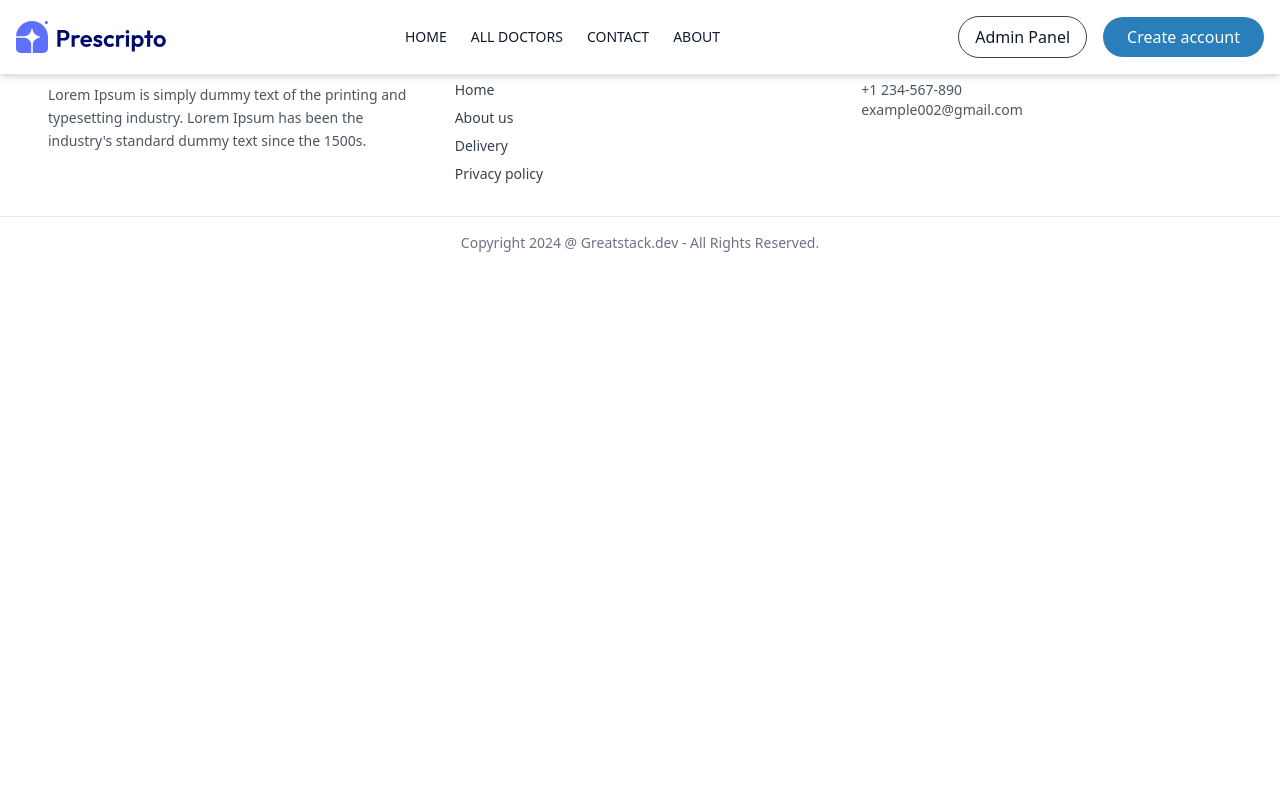
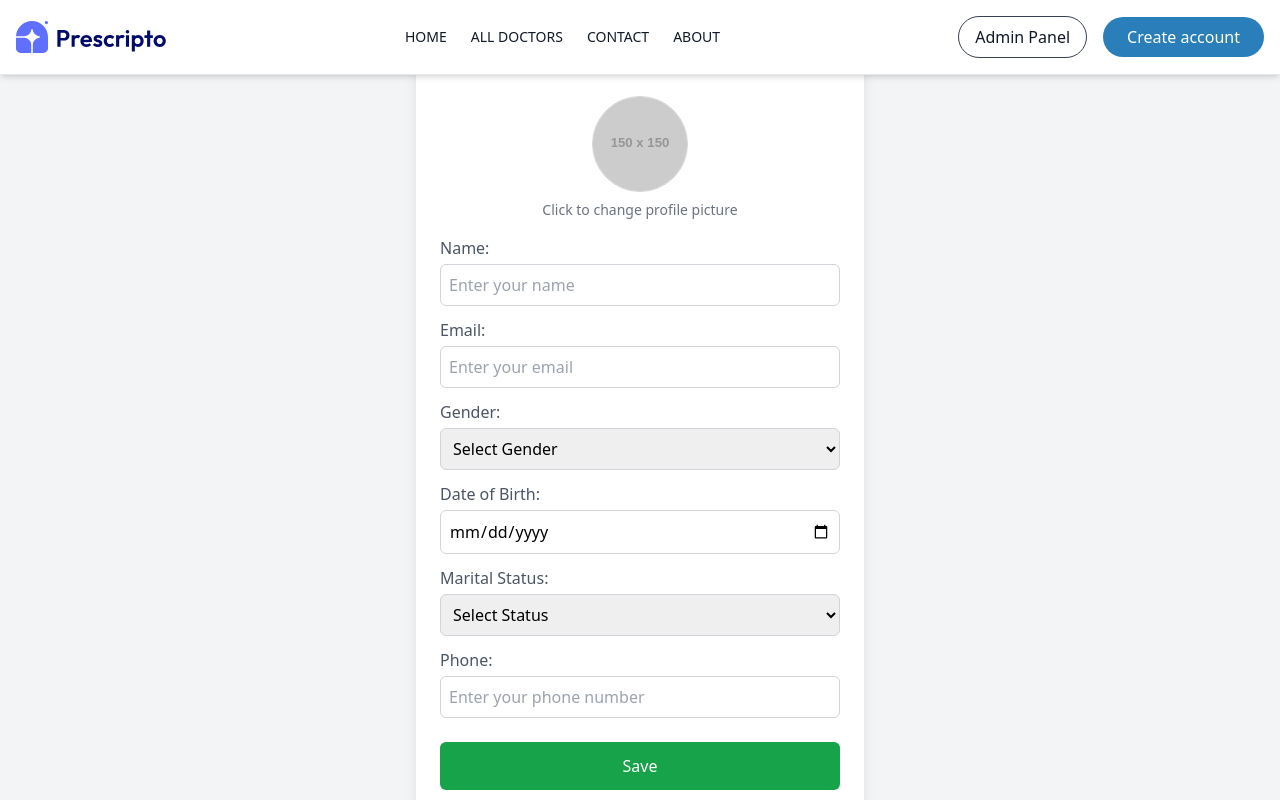
Before and after one commit to Maulik311/Doctor, a React (Create React App) app: page /UserProfile in a window 1280 px wide. Shown: the top 800 px of the page. Built offline with nearby package versions, Linux system fonts and the light colour scheme.

Commit message:
all done

```diff
--- a/src/App.js
+++ b/src/App.js
@@ -12,6 +12,7 @@ import AllDoctor from "./Pages/AllDoctor";
 import Appointment from "./Context/Appointment";
 import VerifyOTP from "./Component/Auth/Verify";
 import ResetPassword from "./Component/Auth/ResetPassword";
+import UserProfile from "./Component/Auth/UserProfile";
 
 function App() {
   return (
@@ -27,6 +28,7 @@ function App() {
         <Route path="/About" element={<About />} />
         <Route path="/ResetPassword" element={<ResetPassword />} />
         <Route path="/AllDoctor" element={<AllDoctor />} />
+        <Route path="/UserProfile" element={<UserProfile />} />
         <Route path="/Appointment" element={<Appointment />} />
         <Route path="/appointment/:doctorId" element={<Appointment />} />
       </Routes>
--- a/src/Component/Auth/UserProfile.jsx
+++ b/src/Component/Auth/UserProfile.jsx
@@ -1,9 +1,173 @@
-import React from 'react'
+import React, { useState, useEffect } from "react";
 
 function UserProfile() {
+  const [user, setUser] = useState({
+    name: "",
+    email: "",
+    gender: "",
+    dob: "",
+    maritalStatus: "",
+    phone: "",
+    profilePic: "",
+  });
+  const [showPopup, setShowPopup] = useState(false);
+
+  useEffect(() => {
+    const storedUser = JSON.parse(localStorage.getItem("loggedInUser"));
+    if (storedUser) {
+      setUser(storedUser);
+    }
+  }, []);
+
+  const handleInputChange = (e) => {
+    const { name, value } = e.target;
+    setUser((prevUser) => ({
+      ...prevUser,
+      [name]: value,
+    }));
+  };
+
+  const handleImageUpload = (event) => {
+    const file = event.target.files[0];
+    if (file) {
+      const reader = new FileReader();
+      reader.onloadend = () => {
+        setUser((prevUser) => ({
+          ...prevUser,
+          profilePic: reader.result,
+        }));
+      };
+      reader.readAsDataURL(file);
+    }
+  };
+
+  const handleSave = () => {
+    localStorage.setItem("loggedInUser", JSON.stringify(user));
+    setShowPopup(true);
+    setTimeout(() => setShowPopup(false), 2000);
+  };
+
   return (
-    <div>UserProfile</div>
-  )
+    <div className="min-h-screen flex items-center justify-center bg-gray-100 p-6">
+      <div className="w-full max-w-md bg-white p-6 rounded-lg shadow-lg">
+        <h2 className="text-2xl font-bold text-gray-800 mb-4 text-center">
+          User Profile
+        </h2>
+
+        <div className="flex flex-col items-center">
+          <label className="relative cursor-pointer">
+            <img
+              src={user.profilePic || "https://via.placeholder.com/150"}
+              alt="Profile"
+              className="w-24 h-24 rounded-full border border-gray-300 object-cover"
+            />
+            <input
+              type="file"
+              accept="image/*"
+              className="hidden"
+              onChange={handleImageUpload}
+            />
+          </label>
+          <p className="text-sm text-gray-500 mt-2">
+            Click to change profile picture
+          </p>
+        </div>
+
+        <div className="mt-4 space-y-3">
+          <div>
+            <label className="text-gray-600 font-medium">Name:</label>
+            <input
+              type="text"
+              name="name"
+              value={user.name}
+              onChange={handleInputChange}
+              className="w-full p-2 mt-1 border border-gray-300 rounded-md focus:outline-none focus:ring-2 focus:ring-blue-500"
+              placeholder="Enter your name"
+            />
+          </div>
+
+          <div>
+            <label className="text-gray-600 font-medium">Email:</label>
+            <input
+              type="email"
+              name="email"
+              value={user.email}
+              onChange={handleInputChange}
+              className="w-full p-2 mt-1 border border-gray-300 rounded-md focus:outline-none focus:ring-2 focus:ring-blue-500"
+              placeholder="Enter your email"
+            />
+          </div>
+
+          <div>
+            <label className="text-gray-600 font-medium">Gender:</label>
+            <select
+              name="gender"
+              value={user.gender}
+              onChange={handleInputChange}
+              className="w-full p-2 mt-1 border border-gray-300 rounded-md focus:outline-none focus:ring-2 focus:ring-blue-500"
+            >
+              <option value="">Select Gender</option>
+              <option value="Male">Male</option>
+              <option value="Female">Female</option>
+              <option value="Other">Other</option>
+            </select>
+          </div>
+
+          <div>
+            <label className="text-gray-600 font-medium">Date of Birth:</label>
+            <input
+              type="date"
+              name="dob"
+              value={user.dob}
+              onChange={handleInputChange}
+              className="w-full p-2 mt-1 border border-gray-300 rounded-md focus:outline-none focus:ring-2 focus:ring-blue-500"
+            />
+          </div>
+
+          <div>
+            <label className="text-gray-600 font-medium">Marital Status:</label>
+            <select
+              name="maritalStatus"
+              value={user.maritalStatus}
+              onChange={handleInputChange}
+              className="w-full p-2 mt-1 border border-gray-300 rounded-md focus:outline-none focus:ring-2 focus:ring-blue-500"
+            >
+              <option value="">Select Status</option>
+              <option value="Single">Single</option>
+              <option value="Married">Married</option>
+              <option value="Divorced">Divorced</option>
+              <option value="Widowed">Widowed</option>
+            </select>
+          </div>
+
+          <div>
+            <label className="text-gray-600 font-medium">Phone:</label>
+            <input
+              type="tel"
+              name="phone"
+              value={user.phone}
+              onChange={handleInputChange}
+              className="w-full p-2 mt-1 border border-gray-300 rounded-md focus:outline-none focus:ring-2 focus:ring-blue-500"
+              placeholder="Enter your phone number"
+            />
+          </div>
+        </div>
+
+        <button
+          onClick={handleSave}
+          className="w-full mt-6 py-3 bg-green-600 text-white rounded-md hover:bg-green-700 transition"
+        >
+          Save
+        </button>
+
+        {showPopup && (
+          <div className="fixed top-4 left-1/2 transform -translate-x-1/2 bg-green-500 text-white px-4 py-2 rounded-md shadow-lg">
+            Your profile is saved!
+          </div>
+        )}
+      </div>
+    </div>
+  );
 }
 
-export default UserProfile
+export default UserProfile;
--- a/src/Component/Navbar.jsx
+++ b/src/Component/Navbar.jsx
@@ -1,12 +1,23 @@
-import React, { useState } from "react";
+import React, { useState, useEffect } from "react";
 import { Link } from "react-router-dom";
 import img1 from "../Image/navbarlogo.svg";
 
 function Navbar() {
   const [isOpen, setIsOpen] = useState(false);
+  const [loggedInUser, setLoggedInUser] = useState(null);
+
+  useEffect(() => {
+    const user = JSON.parse(localStorage.getItem("loggedInUser"));
+    setLoggedInUser(user);
+  }, []);
+
+  function handleLogout() {
+    localStorage.removeItem("loggedInUser");
+    setLoggedInUser(null);
+  }
 
   return (
-    <nav className=" bg-white shadow-md fixed w-full z-20 top-0 left-0 border-b border-gray-200">
+    <nav className="bg-white shadow-md fixed w-full z-20 top-0 left-0 border-b border-gray-200">
       <div className="max-w-screen-xl flex flex-wrap items-center justify-between mx-auto p-4">
         <Link to="/" className="flex items-center space-x-3">
           <img src={img1} className="h-8" alt="Logo" />
@@ -32,7 +43,7 @@ function Navbar() {
         </button>
 
         <div className="text-sm hidden md:flex space-x-6">
-          <Link to="/" className=" text-gray-900 hover:text-[#2a7fba]">
+          <Link to="/" className="text-gray-900 hover:text-[#2a7fba]">
             HOME
           </Link>
           <Link to="/AllDoctor" className="text-gray-900 hover:text-[#2a7fba]">
@@ -50,12 +61,30 @@ function Navbar() {
           <button className="border border-gray-700 text-gray-900 px-4 py-2 rounded-3xl hover:text-[#2a7fba]">
             Admin Panel
           </button>
+
+          {loggedInUser ? (
+            <div className="flex items-center space-x-4">
+              <Link
+                to="/UserProfile"
+                className="bg-[#2a7fba] text-white px-6 py-2 rounded-full hover:opacity-90"
+              >
+                Profile
+              </Link>
+              <button
+                onClick={handleLogout}
+                className="border border-red-600 text-red-600 px-4 py-2 rounded-3xl hover:bg-red-600 hover:text-white"
+              >
+                Logout
+              </button>
+            </div>
+          ) : (
             <Link
               to="/Register"
               className="bg-[#2a7fba] text-white px-6 py-2 rounded-full hover:opacity-90"
             >
               Create account
             </Link>
+          )}
         </div>
       </div>
 
@@ -70,7 +99,10 @@ function Navbar() {
           >
             ALL DOCTORS
           </Link>
-          <Link to="/About" className="block text-gray-900 hover:text-[#2a7fba]">
+          <Link
+            to="/About"
+            className="block text-gray-900 hover:text-[#2a7fba]"
+          >
             ABOUT
           </Link>
           <Link
@@ -82,12 +114,27 @@ function Navbar() {
           <button className="w-full border border-gray-700 text-gray-900 px-4 py-2 rounded-3xl hover:text-[#2a7fba]">
             Admin Panel
           </button>
+
+          {loggedInUser ? (
+            <div>
+
+                <input type="file" name="file " id="profile" />
+
+              <button
+                onClick={handleLogout}
+                className="w-full mt-2 border border-red-600 text-red-600 px-4 py-2 rounded-3xl hover:bg-red-600 hover:text-white"
+              >
+                Logout
+              </button>
+            </div>
+          ) : (
             <Link
               to="/Register"
               className="block text-center bg-[#2a7fba] text-white px-6 py-2 rounded-full hover:opacity-90"
             >
               Create account
             </Link>
+          )}
         </div>
       )}
     </nav>
```
Lines whose indentation alone changed are shown as unchanged.
